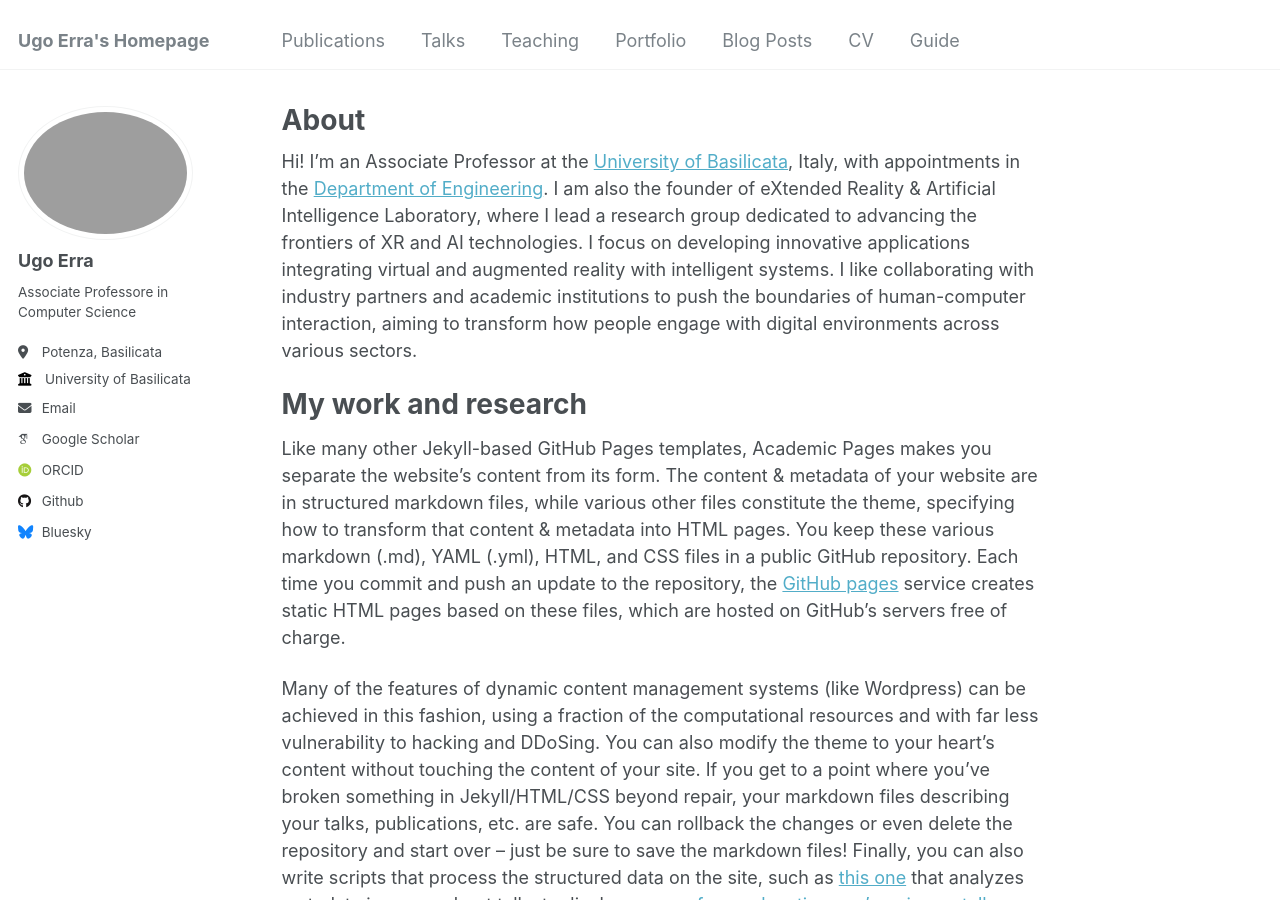
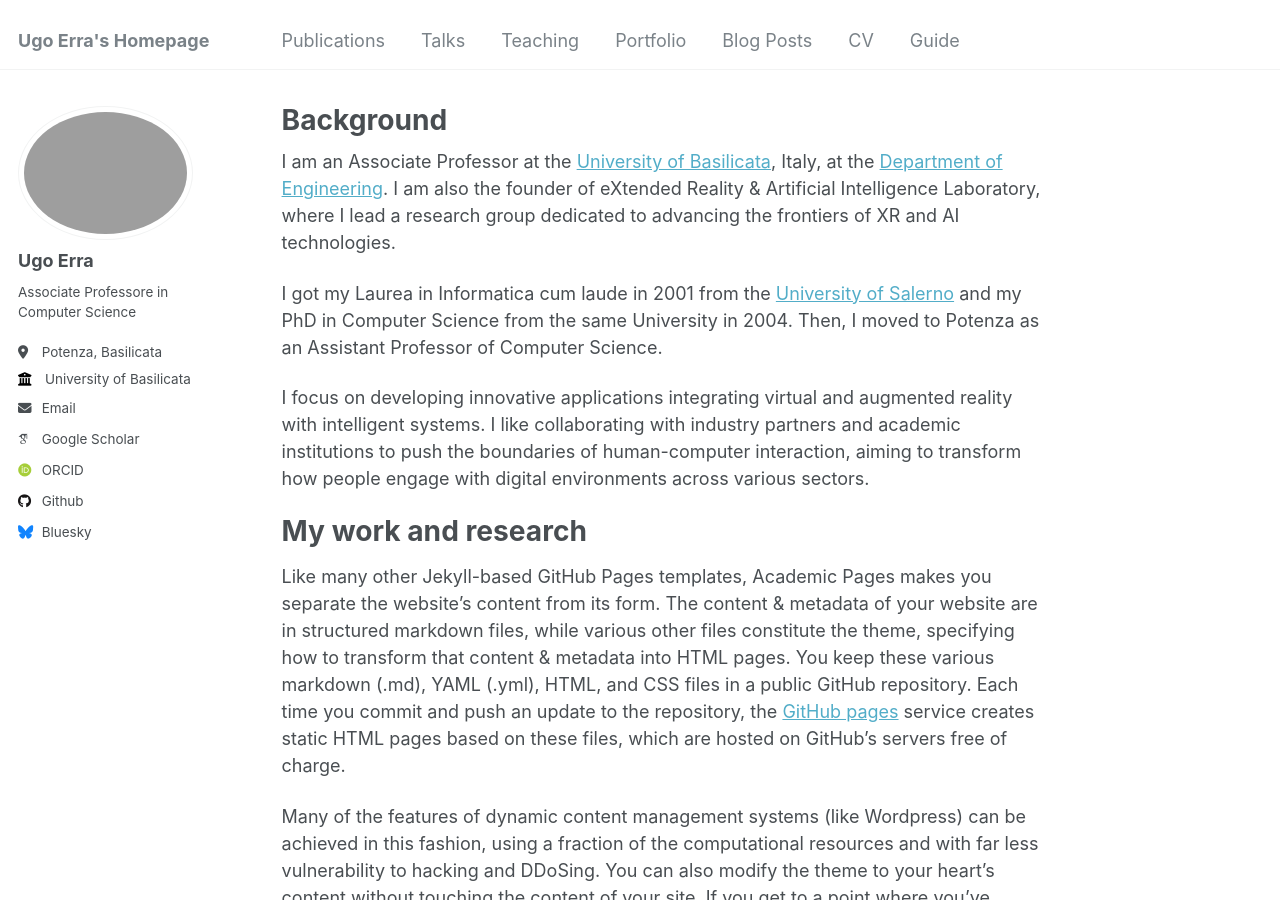
Before and after one commit to ugoerra/ugoerra.github.io, a Jekyll site: the page built from _pages/about.md, in a window 1280 px wide and 900 px high. Built offline with Jekyll 4.4.1, drawn with Linux system fonts in a browser that asks for light colours; some web fonts are replaced.

Commit message:
Update about.md

```diff
--- a/_pages/about.md
+++ b/_pages/about.md
@@ -1,13 +1,17 @@
 ---
 permalink: /
-title: "About"
+title: "Background"
 author_profile: true
 redirect_from:
   - /about/
   - /about.html
 ---
 
-Hi! I’m an Associate Professor at the [University of Basilicata](https://www.unibas.it), Italy, with appointments in the [Department of Engineering](https://ingegneria.unibas.it/site/home.html). I am also the founder of eXtended Reality & Artificial Intelligence Laboratory, where I lead a research group dedicated to advancing the frontiers of XR and AI technologies. I focus on developing innovative applications integrating virtual and augmented reality with intelligent systems. I like collaborating with industry partners and academic institutions to push the boundaries of human-computer interaction, aiming to transform how people engage with digital environments across various sectors.
+I am an Associate Professor at the [University of Basilicata](https://www.unibas.it), Italy, at the [Department of Engineering](https://ingegneria.unibas.it/site/home.html). I am also the founder of eXtended Reality & Artificial Intelligence Laboratory, where I lead a research group dedicated to advancing the frontiers of XR and AI technologies.
+
+I got my Laurea in Informatica cum laude in 2001 from the [University of Salerno](https://www.unisa.it) and my PhD in Computer Science from the same University in 2004. Then, I moved to Potenza as an Assistant Professor of Computer Science.
+
+I focus on developing innovative applications integrating virtual and augmented reality with intelligent systems. I like collaborating with industry partners and academic institutions to push the boundaries of human-computer interaction, aiming to transform how people engage with digital environments across various sectors.
 
 My work and research
 ======
```
